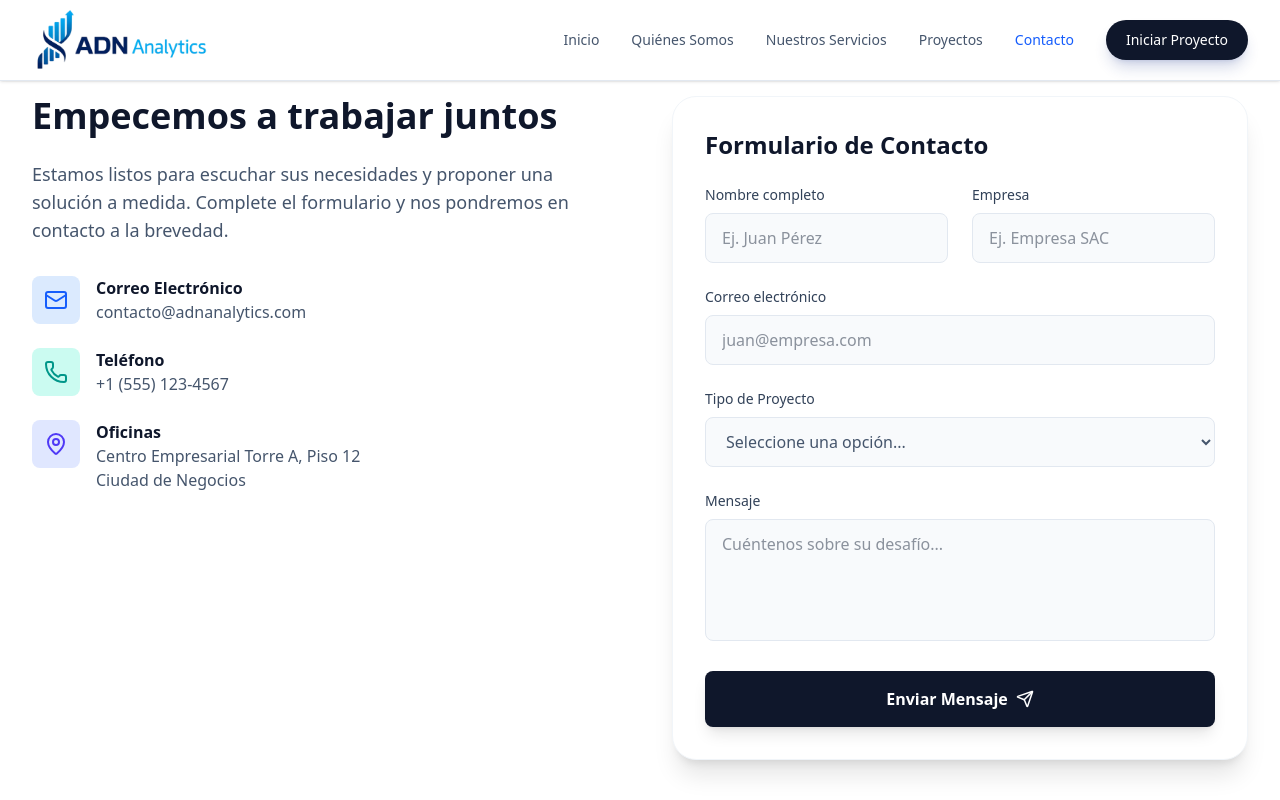
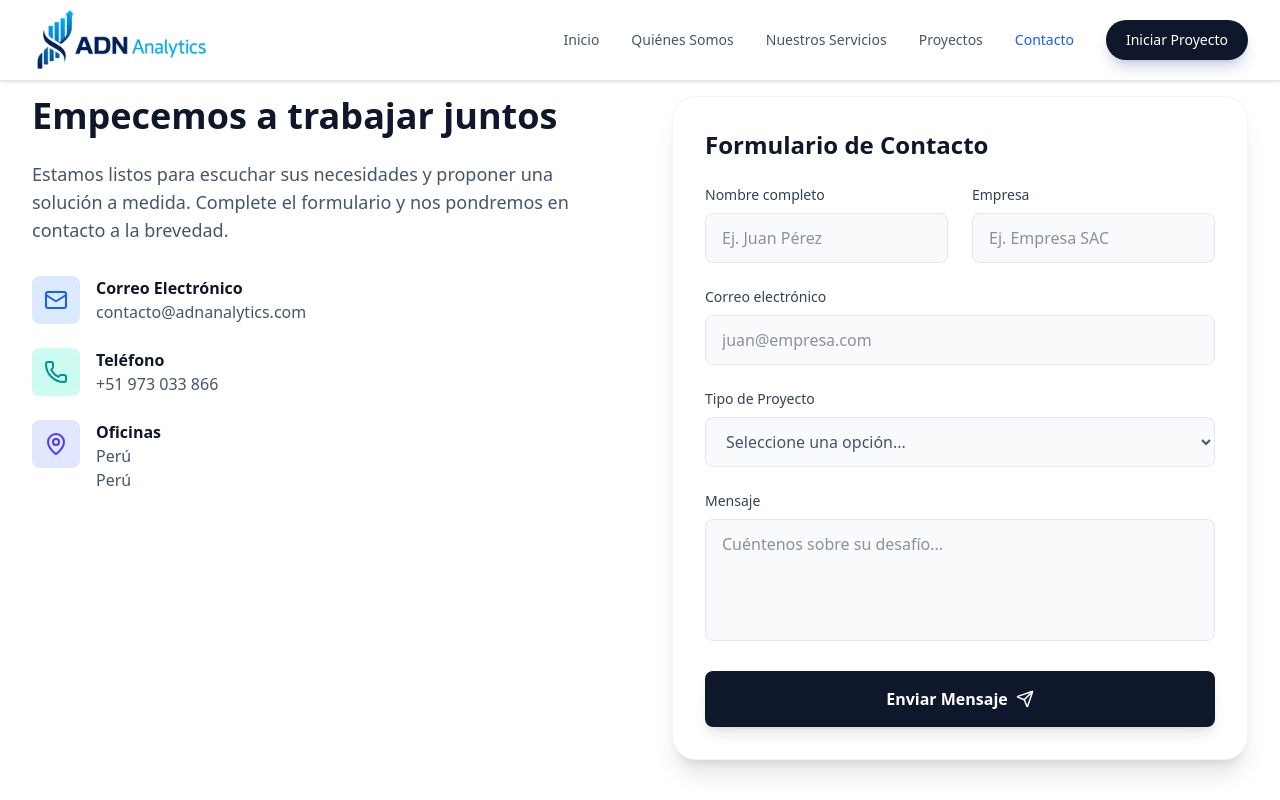
Before and after one commit to LavieNroseee/web, a React app: page / in a window 1280 px wide. Both pictures are taken after a click on the button "Contacto". Shown: the top 800 px of the page. Built offline with nearby package versions, Linux system fonts and the light colour scheme; the HTML template or start-up script is replaced by a standard one.

Commit message:
Update App.jsx

```diff
--- a/src/App.jsx
+++ b/src/App.jsx
@@ -592,14 +592,14 @@ const ContactPage = () => (
              <div className="bg-teal-100 p-3 rounded-lg text-teal-600"><Phone size={24} /></div>
              <div>
                <h3 className="font-bold text-slate-900">Teléfono</h3>
-               <p className="text-slate-600">+1 (555) 123-4567</p>
+               <p className="text-slate-600">+51 973 033 866</p>
              </div>
            </div>
            <div className="flex items-start gap-4">
              <div className="bg-indigo-100 p-3 rounded-lg text-indigo-600"><MapPin size={24} /></div>
              <div>
                <h3 className="font-bold text-slate-900">Oficinas</h3>
-               <p className="text-slate-600">Centro Empresarial Torre A, Piso 12<br/>Ciudad de Negocios</p>
+               <p className="text-slate-600">Perú<br/>Perú</p>
              </div>
            </div>
         </div>
```
